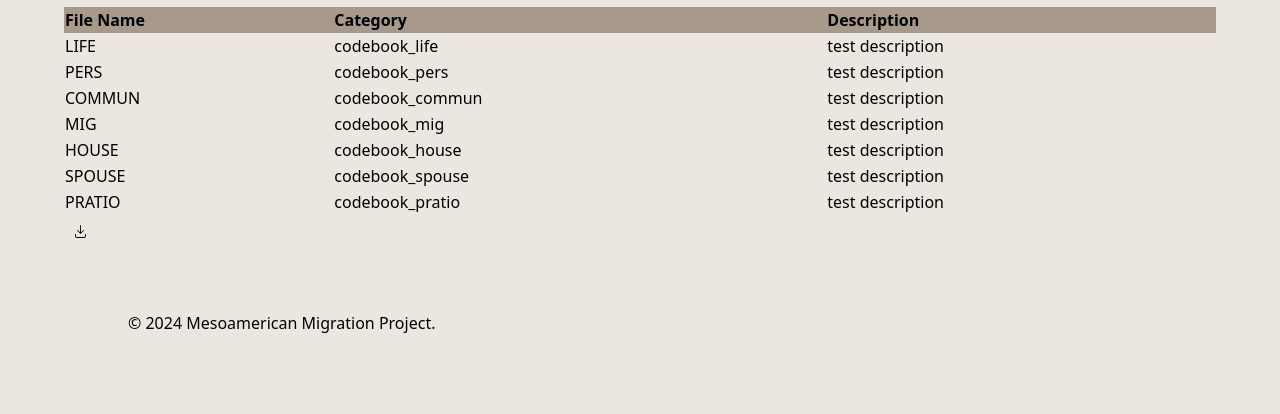
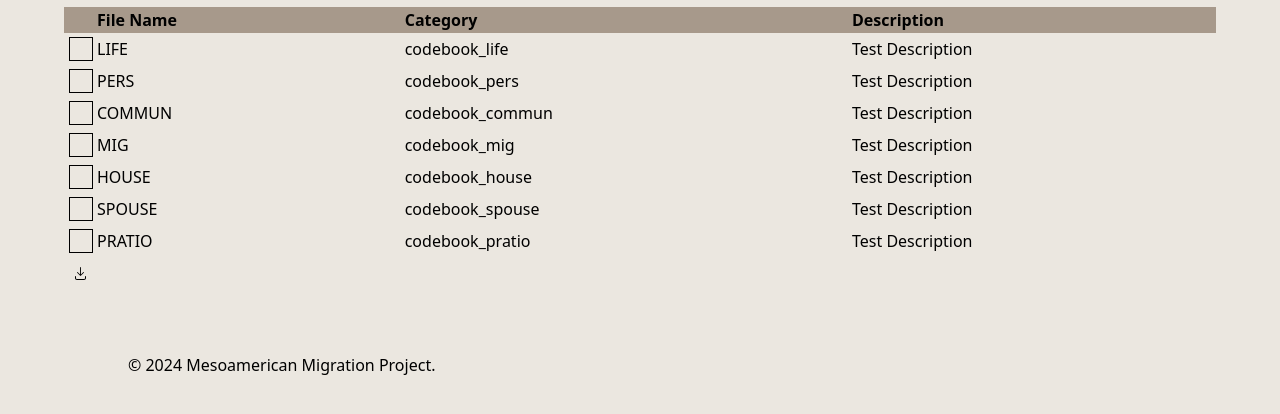
Before and after one commit to brown-ccv/mmp, an Astro site: page /data in a window 1280 px wide. Shown: the part 326-740 px from the top of the page. Built offline with nearby package versions, Linux system fonts and the light colour scheme; Astro itself is replaced by a stand-in of ours; a web font is replaced by a local one.

Commit message:
feat: add table of files

```diff
--- /dev/null
+++ b/src/components/DataTable.tsx
@@ -0,0 +1,95 @@
+import { useState } from "react"
+import { useForm } from "react-hook-form"
+import * as Checkbox from "@radix-ui/react-checkbox"
+import { CheckIcon } from "@radix-ui/react-icons"
+
+const DataTable = () => {
+  const files = [
+    { value: "codebook_life", label: "LIFE" },
+    {
+      value: "codebook_pers",
+      label: "PERS",
+    },
+    { value: "codebook_commun", label: "COMMUN" },
+    { value: "codebook_mig", label: "MIG" },
+    {
+      value: "codebook_house",
+      label: "HOUSE",
+    },
+    { value: "codebook_spouse", label: "SPOUSE" },
+    { value: "codebook_pratio", label: "PRATIO" },
+  ]
+  const [isCheckAll, setIsCheckAll] = useState(false)
+  const [isCheck, setIsCheck] = useState([])
+
+  const handleSelectAll = () => {
+    const newIsCheckAll = !isCheckAll // Toggle isCheckAll
+    setIsCheckAll(newIsCheckAll)
+
+    if (newIsCheckAll) {
+      // If select all is checked, set isCheck to all file values
+      setIsCheck(files.map((file) => file.value))
+    } else {
+      // If select all is unchecked, clear isCheck
+      setIsCheck([])
+    }
+  }
+
+  const handleSelect = (e: { target: any }) => {
+    const checkedItem = e.target
+    setIsCheck([...isCheck, checkedItem.id])
+    if (checkedItem.getAttribute("data-state") == "checked") {
+      setIsCheck(isCheck.filter((item) => item !== checkedItem.id))
+    }
+  }
+
+  const selectedFiles = files.map(({ label, value }) => {
+    return (
+      <tr key={value}>
+        <td className="flex py-1">
+          <Checkbox.Root
+            name={label}
+            id={value}
+            className="mx-1 w-[24px] h-[24px] border"
+            checked={isCheck.includes(value)}
+            onClick={handleSelect}
+          >
+            <Checkbox.Indicator>
+              <CheckIcon />
+            </Checkbox.Indicator>
+          </Checkbox.Root>
+          {label}
+        </td>
+        <td>{value}</td>
+        <td>Test Description</td>
+      </tr>
+    )
+  })
+
+  return (
+    <table className="min-w-full">
+      <thead>
+        <tr className="bg-neutral-300 text-left">
+          <th className="flex">
+            <Checkbox.Root
+              name="selectAll"
+              id="selectAll"
+              className="mx-1 w-[24px] h-[24px]"
+              onCheckedChange={handleSelectAll}
+            >
+              <Checkbox.Indicator>
+                <CheckIcon />
+              </Checkbox.Indicator>
+            </Checkbox.Root>
+            File Name
+          </th>
+          <th>Category</th>
+          <th>Description</th>
+        </tr>
+      </thead>
+
+      <tbody>{selectedFiles}</tbody>
+    </table>
+  )
+}
+export default DataTable
--- a/src/pages/data.astro
+++ b/src/pages/data.astro
@@ -1,43 +1,13 @@
 ---
 import Layout from "../layouts/Layout.astro"
 import DownloadModal from "../components/DownloadModal"
-
-const options = [
-  { value: "codebook_life", label: "LIFE" },
-  {
-    value: "codebook_pers",
-    label: "PERS",
-  },
-  { value: "codebook_commun", label: "COMMUN" },
-  { value: "codebook_mig", label: "MIG" },
-  {
-    value: "codebook_house",
-    label: "HOUSE",
-  },
-  { value: "codebook_spouse", label: "SPOUSE" },
-  { value: "codebook_pratio", label: "PRATIO" },
-]
+import DataTable from "../components/DataTable"
 ---
 
 <Layout title="Data" description="Data files and information">
   <div class="flex flex-col">
     <p>Download</p>
-    <table>
-      <tr class="bg-neutral-300 text-left">
-        <th>File Name</th>
-        <th>Category</th>
-        <th>Description</th>
-      </tr>
-      {
-        options.map((option) => (
-          <tr>
-            <td>{option.label}</td>
-            <td>{option.value}</td>
-            <td>test description</td>
-          </tr>
-        ))
-      }
-    </table>
-    <DownloadModal client:only />
+    <DataTable client:only="react" />
+    <DownloadModal client:only="react" />
   </div>
 </Layout>
```
